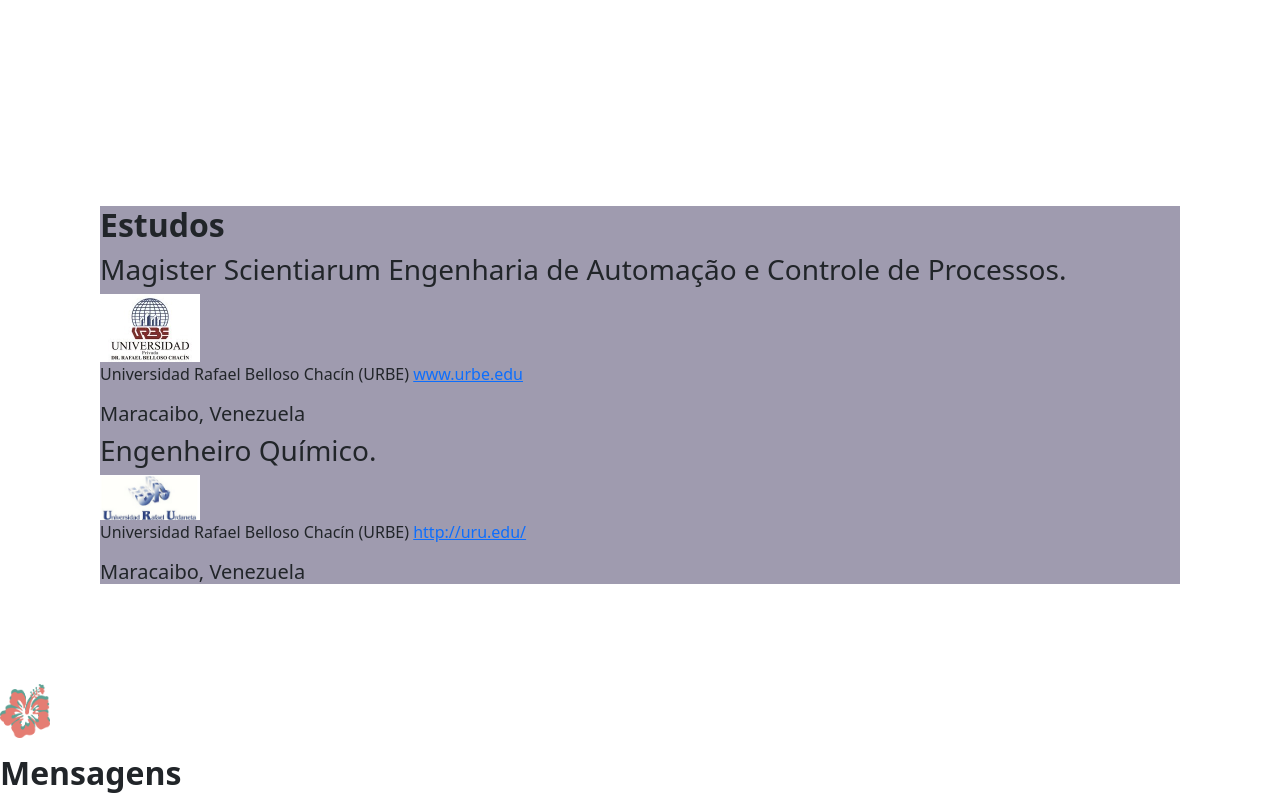
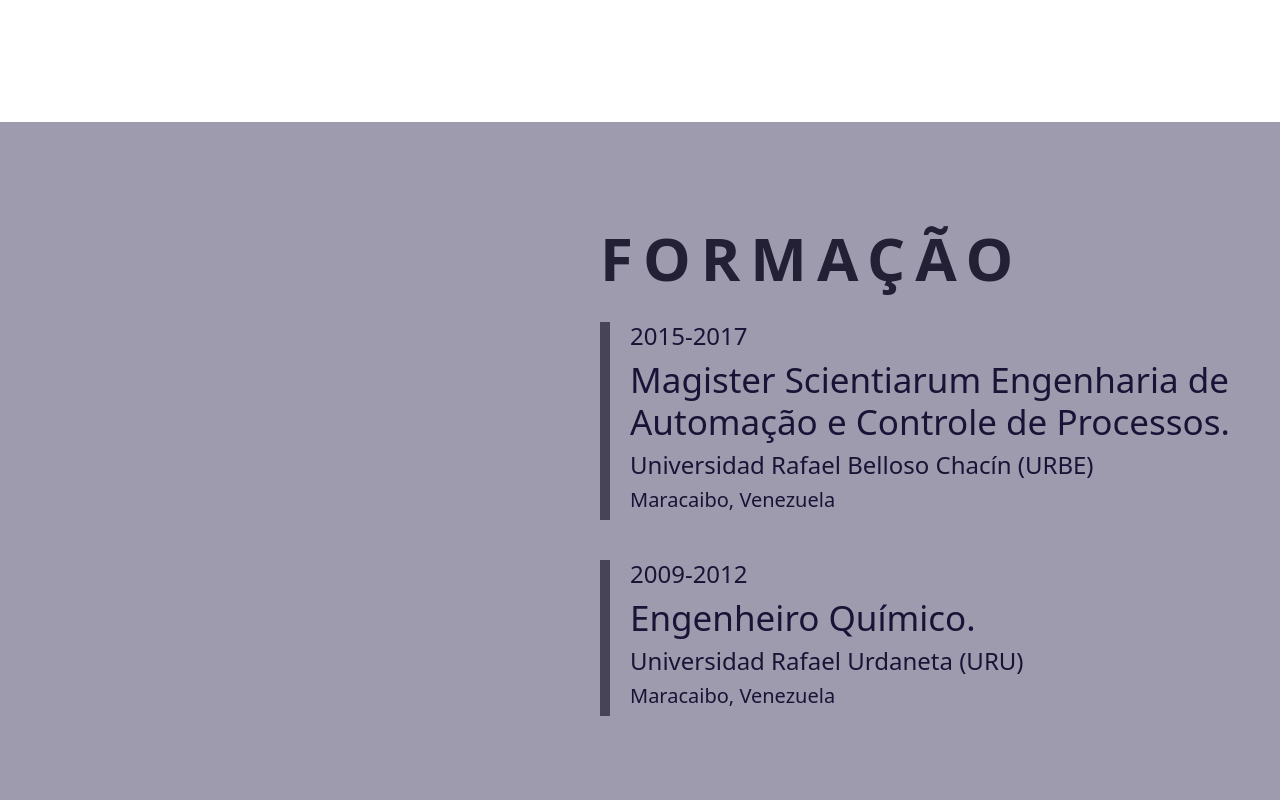
Before and after one commit to kathelizardo/CSS-Projeto-Final, a plain HTML site: page index.html in a window 1280 px wide. Shown: the part 3700-4500 px from the top of the page. Drawn offline with nearby package versions, Linux system fonts and the light colour scheme.

Commit message:
formacao

```diff
--- a/index.html
+++ b/index.html
@@ -110,31 +110,19 @@
     </main>
  <!-- Conteudo Parte 2-->
     <section>
-        <p id="Estudos">
-            <div class="Form">
-            <h2><strong>Estudos</strong> </h2>
-
-            <article>
+        <p id="FORMAÇÃO">
+            <div class="form">
+            <h2><strong>FORMAÇÃO</strong></h2>
+            <article class="inga">
+                <h4>2015-2017</h4>
                 <h3> Magister Scientiarum Engenharia de Automação e Controle de Processos.</h3>
-                <figure>
-                    <img src="img/logo urbe.jpg" alt="urbe" width="100">
-                    <figcaption> Universidad Rafael Belloso Chacín (URBE)
-                        <a href= "https://www.urbe.edu/" target="_blank" rel="noopener"> www.urbe.edu </a>
-                    </figcaption>
-                </figure>
-
+                <h4>Universidad Rafael Belloso Chacín (URBE) </h4>
                 <h5>Maracaibo, Venezuela</h5>
             </article>
-
-            <article>
-                 <h3> Engenheiro Químico.</h3>
-                <figure>
-                    <img src="img/URU-logo-.png" alt="urur" width="100">
-                    <figcaption> Universidad Rafael Belloso Chacín (URBE)
-                        <a href= "http://uru.edu/" target="_blank" rel="noopener"> http://uru.edu/ </a>
-                    </figcaption>
-                </figure>
-
+            <article class="ingq">
+                <h4>2009-2012</h4>
+                <h3> Engenheiro Químico.</h3>
+                <h4>Universidad Rafael Urdaneta (URU) </h4>
                 <h5>Maracaibo, Venezuela</h5>
             </article>
          </div>
--- a/style.css
+++ b/style.css
@@ -210,8 +210,24 @@
 
 
 /* Content Parte2- Version Desktop */
-
-.Form {
-    margin: 100px;
+.form {
+    display: flex;
+    flex-direction: column;
+    width: 100%;
     background-color: #9f9baf;
+    justify-content: center;
+    padding: 100px 20px 100px 600px ;
 }
+.form h2 {font-size:60px;
+    letter-spacing: 10px;
+    color: #231f35;}
+.ingq {margin-top: 40px;
+        border-left:10px solid #474455;
+        color:#191336}
+.inga {margin-top: 20px;
+    border-left:10px solid #474455;
+    color:#191336}
+.form h3,h4,h5 {
+    margin-left: 20px;
+    font-size: 35px;
+}
```
